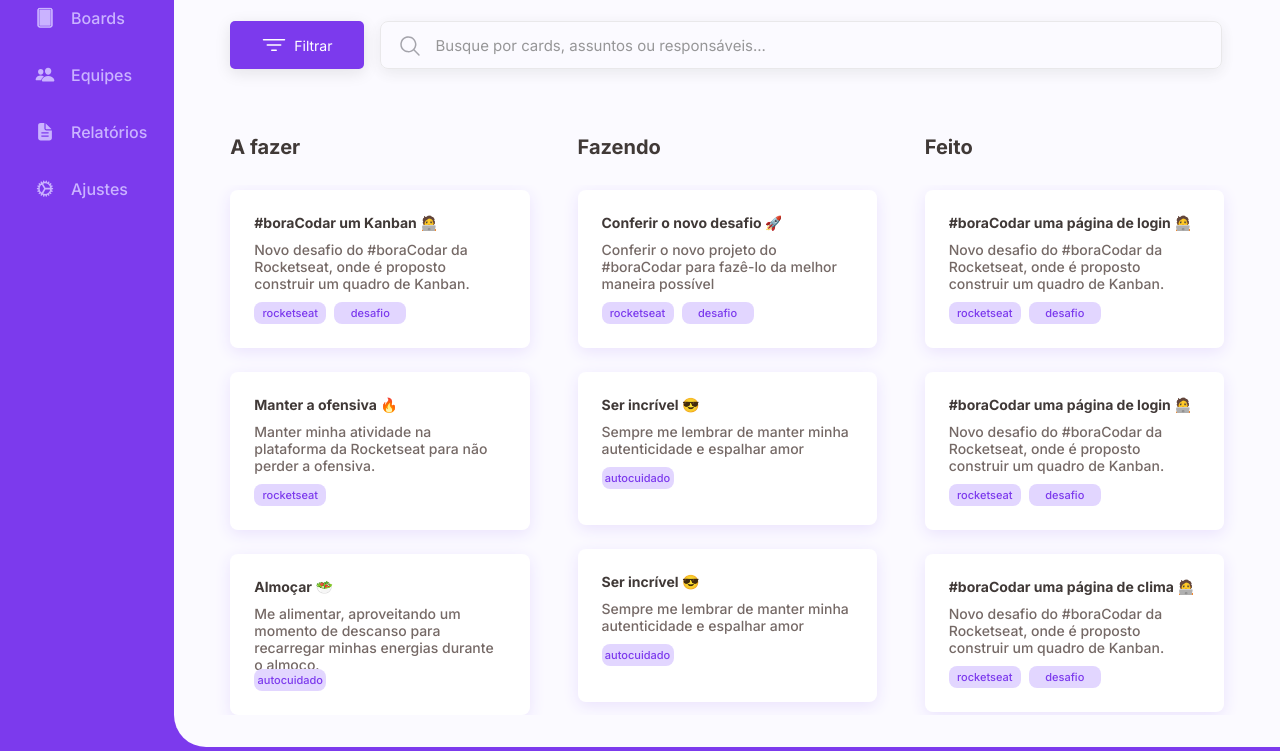
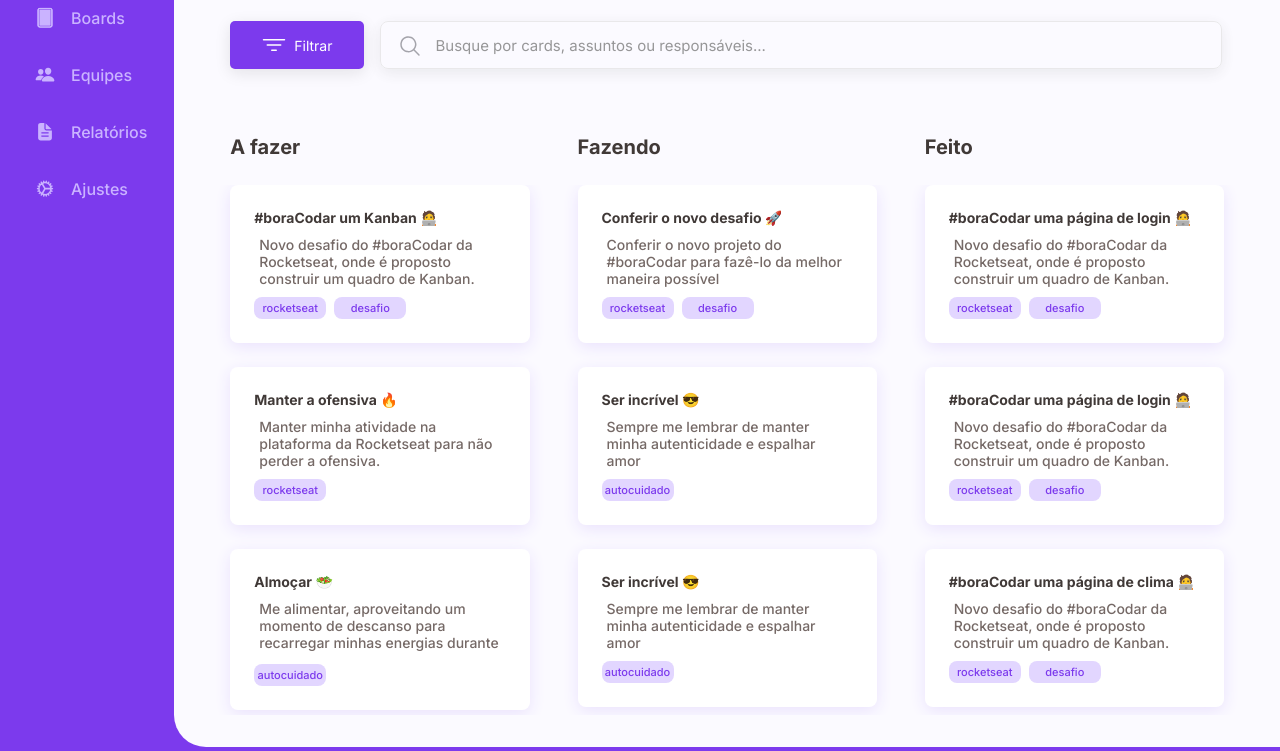
Before and after one commit to A1exLima/-boraCodar-desafio-12-Kanban, a website: page index.html in a window 1280 px wide. Shown: the part 141-892 px from the top of the page. Drawn offline with Linux system fonts and the light colour scheme.

Commit message:
cut the long text and leave three lines on the card

```diff
--- a/public/styles/style.css
+++ b/public/styles/style.css
@@ -219,7 +219,20 @@ h2 {
   color: var(--fc-card);
   max-width: 100%;
   max-height: 5.4rem;
+  overflow: auto;
+  word-break: break-word;
   margin-bottom: 1rem;
+  padding: 0 .5rem 0 .5rem;
+}
+
+.card p::-webkit-scrollbar {
+  background-color: transparent;
+  width: 0.3rem;
+}
+
+.card p::-webkit-scrollbar-thumb {
+  background-color: var(--fc-nav);
+  border-radius: 5rem;
 }
 
 .tag-card {
@@ -248,7 +261,7 @@ h2 {
 
 .card-scrollbar {
   max-height: 53rem;
-  padding: .5rem 0 1rem 0;
+  padding: rem 0 1rem 0;
   overflow: auto;
 }
 
```
Also changed, not shown: README.md.
